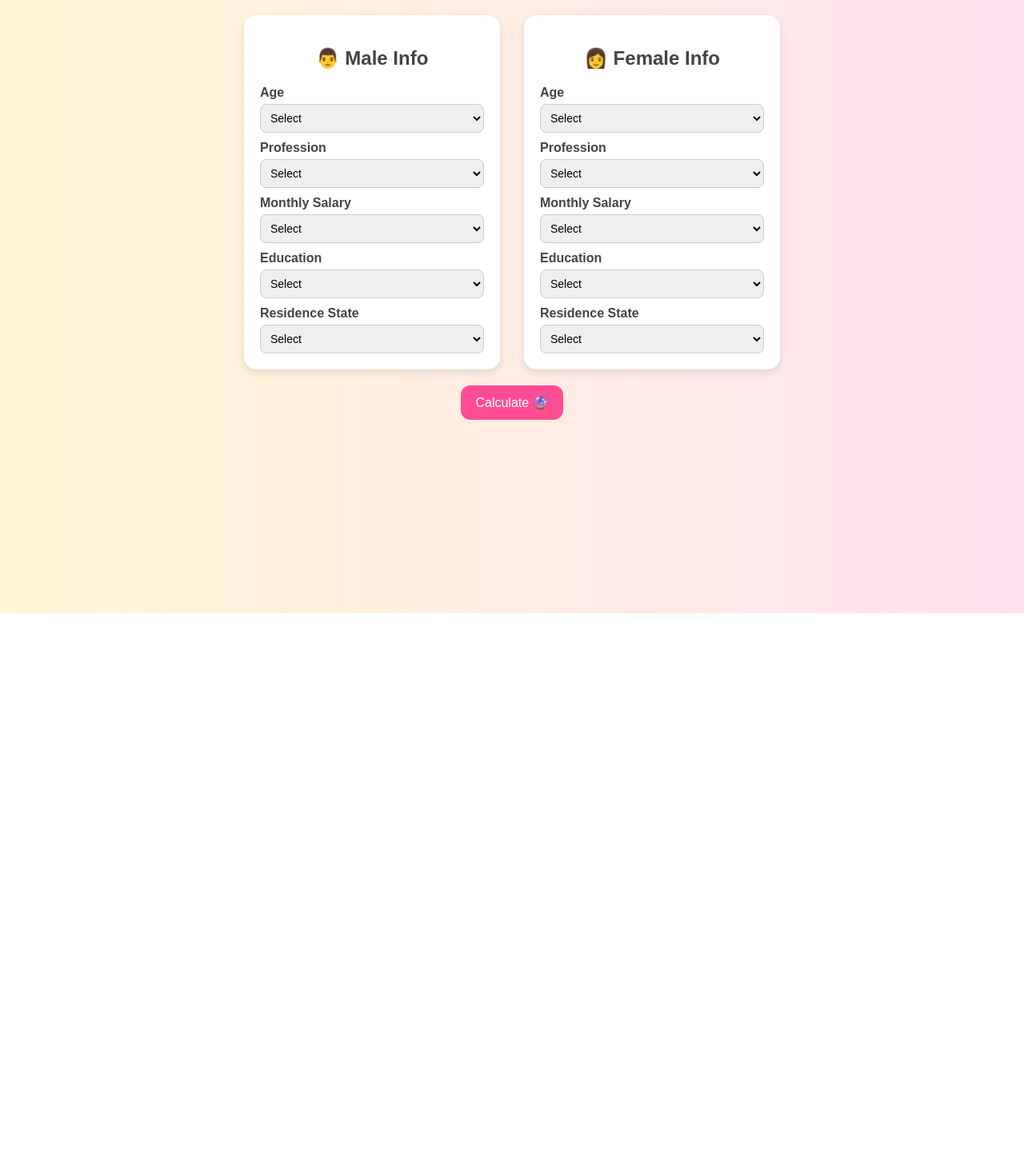
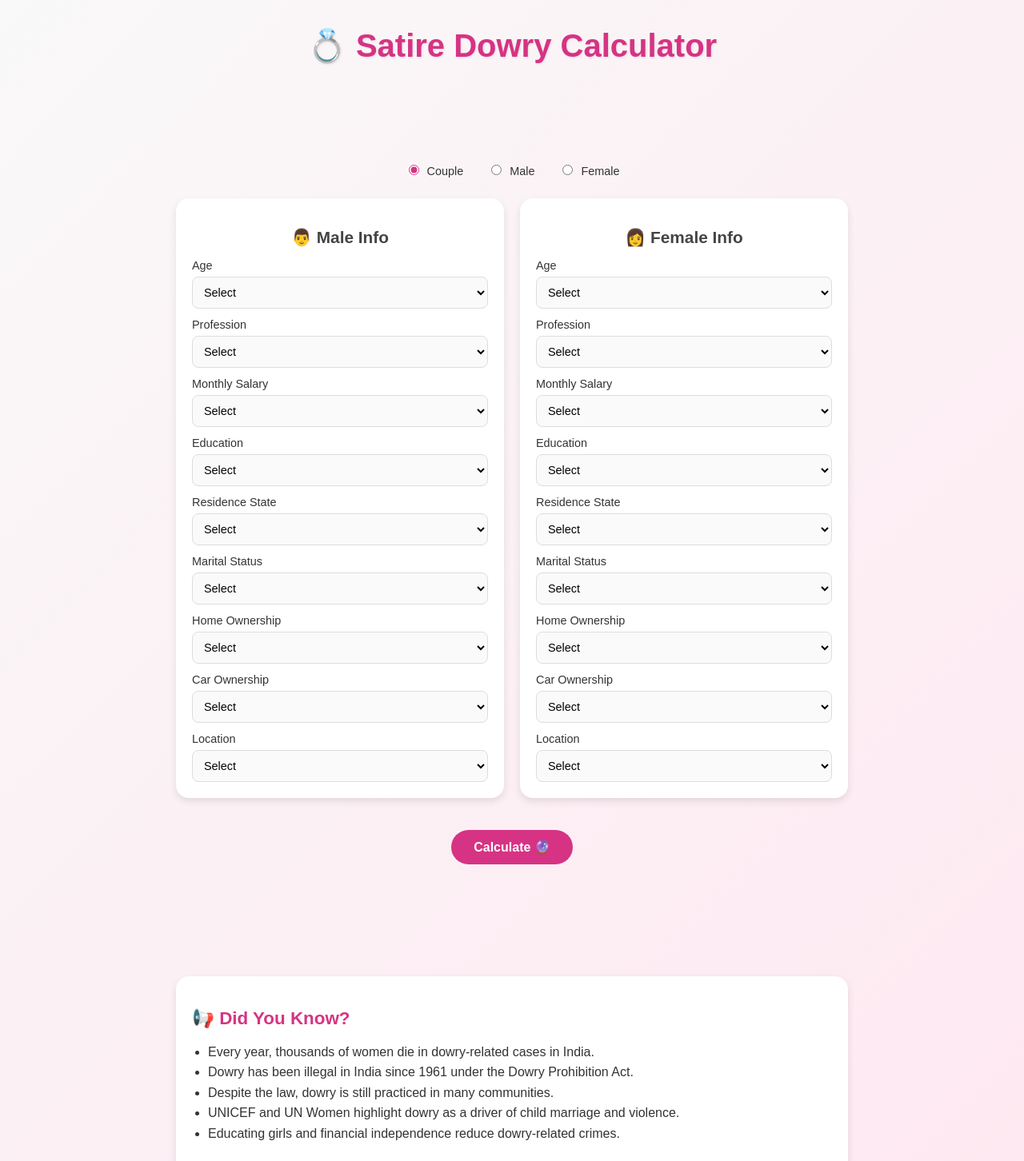
Before and after one commit to bunnyankitraj/satire-dowry, a React (Create React App) app: page / in a window 1280 px wide. Shown: the part 73-1525 px from the top of the page at 80% size. Before the commit the page ends 840 px from the top, so only its background shows below. Built offline with nearby package versions, Linux system fonts and the light colour scheme.

Commit message:
added componenets for input fields

```diff
--- a/src/App.css
+++ b/src/App.css
@@ -1,101 +1,180 @@
 body {
-  font-family: Arial, sans-serif;
-  background: linear-gradient(to right, #fff6d5, #ffe3f1);
   margin: 0;
-  padding: 0;
+  font-family: "Poppins", sans-serif;
+  background: linear-gradient(135deg, #f9f9f9, #ffe6f0);
+  color: #333;
+  display: flex;
+  justify-content: center;
+  padding: 40px 20px;
 }
 
 .container {
-  min-height: 100vh;
-  display: flex;
-  flex-direction: column;
-  align-items: center;
-  padding: 20px;
+  max-width: 1200px;
+  width: 100%;
+  text-align: center;
 }
 
 h1 {
-  font-size: 28px;
+  font-size: 2.5rem;
+  margin-bottom: 30px;
   color: #d63384;
+  text-shadow: 1px 1px 3px rgba(0,0,0,0.1);
+}
+
+.view-selection {
   margin-bottom: 20px;
+  display: flex;
+  justify-content: center;
+  gap: 30px;
+  font-weight: bold;
+  font-size: 1rem;
+}
+
+.view-selection input[type="radio"] {
+  margin-right: 6px;
+  accent-color: #d63384;
 }
 
 .form-grid {
   display: flex;
-  justify-content: center;
-  gap: 30px;
+  justify-content: space-between;
+  gap: 20px;
+  margin-bottom: 20px;
   flex-wrap: wrap;
 }
 
 .form-box {
-  background: white;
+  flex: 1;
+  background: #fff;
   padding: 20px;
-  border-radius: 15px;
-  box-shadow: 0px 4px 10px rgba(0, 0, 0, 0.1);
-  width: 280px;
-  display: flex;
-  flex-direction: column;
+  border-radius: 16px;
+  box-shadow: 0px 4px 10px rgba(0,0,0,0.1);
+  min-width: 320px;
+  transition: transform 0.2s ease-in-out;
+}
+
+.form-box:hover {
+  transform: translateY(-4px);
 }
 
 .form-box h2 {
-  margin-bottom: 10px;
+  margin-bottom: 15px;
   color: #444;
-  text-align: center;
+  font-size: 1.3rem;
 }
 
-.form-box label {
-  margin-top: 10px;
-  font-weight: bold;
-  color: #444;
+label {
+  display: block;
+  font-size: 0.9rem;
+  font-weight: 500;
+  margin: 12px 0 6px;
+  text-align: left;
 }
 
-.form-box select {
-  margin-top: 5px;
-  padding: 8px;
+select {
+  width: 100%;
+  padding: 10px;
+  border: 1px solid #ddd;
   border-radius: 8px;
-  border: 1px solid #ccc;
-  font-size: 14px;
+  font-size: 0.9rem;
+  outline: none;
+  background: #fafafa;
+  transition: border 0.2s ease;
+}
+
+select:focus {
+  border-color: #d63384;
 }
 
 .submit-btn {
-  margin-top: 20px;
-  padding: 12px 18px;
+  margin: 20px auto;
+  padding: 12px 28px;
+  font-size: 1rem;
+  font-weight: bold;
+  background: #d63384;
+  color: white;
   border: none;
-  border-radius: 12px;
-  background: #ff4d94;
-  color: white;
-  font-size: 16px;
+  border-radius: 30px;
   cursor: pointer;
-  transition: background 0.3s;
+  transition: background 0.3s ease, transform 0.2s ease;
 }
 
 .submit-btn:hover {
-  background: #e60073;
+  background: #b52a6b;
+  transform: scale(1.05);
 }
 
 .result {
-  margin-top: 20px;
-  padding: 15px;
-  background: #fff3cd;
-  border-radius: 12px;
-  font-size: 16px;
-  font-weight: bold;
-  text-align: center;
-  box-shadow: 0px 4px 8px rgba(0, 0, 0, 0.1);
-  width: 600px;
+  margin-top: 30px;
+  padding: 20px;
+  background: #fff;
+  border-radius: 16px;
+  box-shadow: 0px 4px 10px rgba(0,0,0,0.1);
+}
+
+.result h3 {
+  margin-bottom: 20px;
+  color: #28a745;
+  font-size: 1.4rem;
 }
 
 .result table {
   width: 100%;
-  margin-top: 15px;
   border-collapse: collapse;
+  margin: 0 auto;
+  max-width: 600px;
 }
 
-.result th,
-.result td {
+.result th, .result td {
   border: 1px solid #ddd;
-  padding: 8px;
+  padding: 10px;
+  text-align: center;
 }
 
 .result th {
-  background: #ffe3f1;
+  background: #f5f5f5;
 }
+
+.facts, .resources, .disclaimer {
+  margin-top: 40px;
+  padding: 20px;
+  border-radius: 16px;
+  background: #fff;
+  box-shadow: 0px 4px 10px rgba(0,0,0,0.1);
+  max-width: 800px;
+  margin-left: auto;
+  margin-right: auto;
+  text-align: left;
+}
+
+.facts h2, .resources h2 {
+  margin-bottom: 12px;
+  color: #d63384;
+  font-size: 1.4rem;
+}
+
+.facts ul, .resources ul {
+  list-style: disc;
+  padding-left: 20px;
+  line-height: 1.6;
+}
+
+.resources a {
+  color: #007bff;
+  text-decoration: none;
+  transition: color 0.2s ease;
+}
+
+.resources a:hover {
+  color: #0056b3;
+}
+
+.disclaimer {
+  margin-top: 20px;
+  font-size: 0.95rem;
+  color: #b10000;
+  font-weight: bold;
+  text-align: center;
+  border-top: 2px dashed #ffccd5;
+  padding-top: 15px;
+}
--- a/src/App.js
+++ b/src/App.js
@@ -1,32 +1,40 @@
 import React, { useState } from "react";
+import Footer from "./footer/Footer";
+import Header from "./header/Header";
 import "./App.css";
 
 export default function App() {
+  const [view, setView] = useState("Couple");
   const [male, setMale] = useState({
     age: "",
     profession: "",
     salary: "",
     education: "",
     state: "",
+    marital: "",
+    home: "",
+    car: "",
+    location: "",
   });
-
   const [female, setFemale] = useState({
     age: "",
     profession: "",
     salary: "",
     education: "",
     state: "",
+    marital: "",
+    home: "",
+    car: "",
+    location: "",
   });
 
   const [result, setResult] = useState("");
   const [breakdown, setBreakdown] = useState([]);
 
   const handleChange = (e, gender) => {
-    if (gender === "male") {
+    if (gender === "male")
       setMale({ ...male, [e.target.name]: e.target.value });
-    } else {
-      setFemale({ ...female, [e.target.name]: e.target.value });
-    }
+    else setFemale({ ...female, [e.target.name]: e.target.value });
   };
 
   const calculateDowry = () => {
@@ -37,33 +45,55 @@ export default function App() {
     const maleHasSalary = male.salary && male.salary !== "None";
     const femaleHasSalary = female.salary && female.salary !== "None";
 
-    if (maleHasSalary && femaleHasSalary) {
+    if (view === "Couple") {
+      if (maleHasSalary && femaleHasSalary)
         message = "Congrats, equality wins! No dowry needed 🏆";
-    } else if (maleHasSalary && !femaleHasSalary) {
+      else if (maleHasSalary && !femaleHasSalary)
         message = "Traditional logic: Female’s family pays dowry 💸";
-    } else if (!maleHasSalary && femaleHasSalary) {
+      else if (!maleHasSalary && femaleHasSalary)
         message = "Reverse logic: Male’s family pays dowry 💸 (tables turned)";
-    } else {
-      message = "Both are broke, only blessings will do 🙏";
+      else message = "Both are broke, only blessings will do 🙏";
+    } else if (view === "Male") {
+      message = maleHasSalary ? "Male has income 💰" : "Male has no income 😅";
+    } else if (view === "Female") {
+      message = femaleHasSalary
+        ? "Female has income 💰"
+        : "Female has no income 😅";
     }
 
-    // Satire extras
+    // Satire extras for male
     if (male.profession === "Engineer") maleExtras.push("Free Jio hotspot 📶");
     if (male.profession === "Doctor") maleExtras.push("Free checkups 🩺");
+    if (male.education === "PhD") maleExtras.push("1000-page thesis 📄");
+    if (male.state === "Delhi") maleExtras.push("Pollution mask 😷");
+    if (male.home === "Owned") maleExtras.push("2BHK flat bragging rights 🏠");
+    if (male.car === "Yes") maleExtras.push("Swift Dzire 🚗");
+    if (male.location === "Outside India") maleExtras.push("NRI tag 🌍");
+
+    // Satire extras for female
     if (female.profession === "Doctor") femaleExtras.push("Health checkups 🩺");
-    if (female.profession === "Teacher") femaleExtras.push("Homework checking 📚");
+    if (female.profession === "Teacher")
+      femaleExtras.push("Homework checking 📚");
+    if (female.education === "Master's") femaleExtras.push("Extra degree 🎓");
+    if (female.state === "Kerala") femaleExtras.push("Houseboat ride 🛶");
+    if (female.home === "Owned") femaleExtras.push("Stability bonus 🏡");
+    if (female.car === "Yes") femaleExtras.push("Scooty pep+ 🛵");
+    if (female.location === "Outside India")
+      femaleExtras.push("Foreign diploma 🎓");
 
-    if (male.education === "PhD") maleExtras.push("1000-page thesis 📄");
-    if (female.education === "Master's") femaleExtras.push("Extra degree 🎓");
+    const breakdownData = [];
+    if (view !== "Female")
+      breakdownData.push({
+        side: "Male",
+        contributions: maleExtras.length ? maleExtras.join(", ") : "None",
+      });
+    if (view !== "Male")
+      breakdownData.push({
+        side: "Female",
+        contributions: femaleExtras.length ? femaleExtras.join(", ") : "None",
+      });
 
-    if (male.state === "Delhi") maleExtras.push("Pollution mask 😷");
-    if (female.state === "Kerala") femaleExtras.push("Houseboat ride 🛶");
-
-    setBreakdown([
-      { side: "Male", contributions: maleExtras.length ? maleExtras.join(", ") : "None" },
-      { side: "Female", contributions: femaleExtras.length ? femaleExtras.join(", ") : "None" },
-    ]);
-
+    setBreakdown(breakdownData);
     setResult(message);
   };
 
@@ -72,16 +102,18 @@ export default function App() {
     calculateDowry();
   };
 
+  const renderForm = (gender) => {
+    const data = gender === "male" ? male : female;
     return (
-    <div className="container">
-      <h1>💍 Satire Dowry Calculator</h1>
+      <div className="form-box">
+        <h2>{gender === "male" ? "👨 Male Info" : "👩 Female Info"}</h2>
 
-      <form onSubmit={handleSubmit} className="form-grid">
-        {/* Male */}
-        <div className="form-box">
-          <h2>👨 Male Info</h2>
         <label>Age</label>
-          <select name="age" onChange={(e) => handleChange(e, "male")}>
+        <select
+          name="age"
+          onChange={(e) => handleChange(e, gender)}
+          value={data.age}
+        >
           <option value="">Select</option>
           <option>18-22</option>
           <option>23-28</option>
@@ -90,7 +122,11 @@ export default function App() {
         </select>
 
         <label>Profession</label>
-          <select name="profession" onChange={(e) => handleChange(e, "male")}>
+        <select
+          name="profession"
+          onChange={(e) => handleChange(e, gender)}
+          value={data.profession}
+        >
           <option value="">Select</option>
           <option>Engineer</option>
           <option>Doctor</option>
@@ -100,7 +136,11 @@ export default function App() {
         </select>
 
         <label>Monthly Salary</label>
-          <select name="salary" onChange={(e) => handleChange(e, "male")}>
+        <select
+          name="salary"
+          onChange={(e) => handleChange(e, gender)}
+          value={data.salary}
+        >
           <option value="">Select</option>
           <option>None</option>
           <option>0 - 20k</option>
@@ -110,7 +150,11 @@ export default function App() {
         </select>
 
         <label>Education</label>
-          <select name="education" onChange={(e) => handleChange(e, "male")}>
+        <select
+          name="education"
+          onChange={(e) => handleChange(e, gender)}
+          value={data.education}
+        >
           <option value="">Select</option>
           <option>High School</option>
           <option>Bachelor's</option>
@@ -120,7 +164,11 @@ export default function App() {
         </select>
 
         <label>Residence State</label>
-          <select name="state" onChange={(e) => handleChange(e, "male")}>
+        <select
+          name="state"
+          onChange={(e) => handleChange(e, gender)}
+          value={data.state}
+        >
           <option value="">Select</option>
           <option>Bihar</option>
           <option>Delhi</option>
@@ -128,60 +176,99 @@ export default function App() {
           <option>Maharashtra</option>
           <option>Kerala</option>
         </select>
+
+        <label>Marital Status</label>
+        <select
+          name="marital"
+          onChange={(e) => handleChange(e, gender)}
+          value={data.marital}
+        >
+          <option value="">Select</option>
+          <option>Single</option>
+          <option>Married</option>
+          <option>Divorced</option>
+        </select>
+
+        <label>Home Ownership</label>
+        <select
+          name="home"
+          onChange={(e) => handleChange(e, gender)}
+          value={data.home}
+        >
+          <option value="">Select</option>
+          <option>Owned</option>
+          <option>Rented</option>
+        </select>
+
+        <label>Car Ownership</label>
+        <select
+          name="car"
+          onChange={(e) => handleChange(e, gender)}
+          value={data.car}
+        >
+          <option value="">Select</option>
+          <option>Yes</option>
+          <option>No</option>
+        </select>
+
+        <label>Location</label>
+        <select
+          name="location"
+          onChange={(e) => handleChange(e, gender)}
+          value={data.location}
+        >
+          <option value="">Select</option>
+          <option>India - Urban</option>
+          <option>India - Rural</option>
+          <option>Outside India</option>
+        </select>
+      </div>
+    );
+  };
+
+  return (
+    <div className="container">
+      <div className="header-container">
+        <Header />
       </div>
 
-        {/* Female */}
-        <div className="form-box">
-          <h2>👩 Female Info</h2>
-          <label>Age</label>
-          <select name="age" onChange={(e) => handleChange(e, "female")}>
-            <option value="">Select</option>
-            <option>18-22</option>
-            <option>23-28</option>
-            <option>29-35</option>
-            <option>35+</option>
-          </select>
+      {/* View Selection */}
+      <div className="view-selection">
+        <label>
+          <input
+            type="radio"
+            name="view"
+            value="Couple"
+            checked={view === "Couple"}
+            onChange={(e) => setView(e.target.value)}
+          />{" "}
+          Couple
+        </label>
+        <label>
+          <input
+            type="radio"
+            name="view"
+            value="Male"
+            checked={view === "Male"}
+            onChange={(e) => setView(e.target.value)}
+          />{" "}
+          Male
+        </label>
+        <label>
+          <input
+            type="radio"
+            name="view"
+            value="Female"
+            checked={view === "Female"}
+            onChange={(e) => setView(e.target.value)}
+          />{" "}
+          Female
+        </label>
+      </div>
 
-          <label>Profession</label>
-          <select name="profession" onChange={(e) => handleChange(e, "female")}>
-            <option value="">Select</option>
-            <option>Engineer</option>
-            <option>Doctor</option>
-            <option>Teacher</option>
-            <option>Artist</option>
-            <option>Unemployed Philosopher</option>
-          </select>
-
-          <label>Monthly Salary</label>
-          <select name="salary" onChange={(e) => handleChange(e, "female")}>
-            <option value="">Select</option>
-            <option>None</option>
-            <option>0 - 20k</option>
-            <option>20k - 50k</option>
-            <option>50k - 1L</option>
-            <option>1L+</option>
-          </select>
-
-          <label>Education</label>
-          <select name="education" onChange={(e) => handleChange(e, "female")}>
-            <option value="">Select</option>
-            <option>High School</option>
-            <option>Bachelor's</option>
-            <option>Master's</option>
-            <option>PhD</option>
-            <option>School of Life</option>
-          </select>
-
-          <label>Residence State</label>
-          <select name="state" onChange={(e) => handleChange(e, "female")}>
-            <option value="">Select</option>
-            <option>Bihar</option>
-            <option>Delhi</option>
-            <option>Karnataka</option>
-            <option>Maharashtra</option>
-            <option>Kerala</option>
-          </select>
-        </div>
+      <form onSubmit={handleSubmit} className="form-grid">
+        {(view === "Couple" || view === "Male") && renderForm("male")}
+        {(view === "Couple" || view === "Female") && renderForm("female")}
       </form>
 
       <button type="submit" className="submit-btn" onClick={handleSubmit}>
@@ -209,6 +296,10 @@ export default function App() {
           </table>
         </div>
       )}
+
+      <div className="footer-container">
+        <Footer />
+      </div>
     </div>
   );
 }
--- /dev/null
+++ b/src/footer/Footer.css
@@ -0,0 +1,48 @@
+.footer-container {
+    margin-top: 40px;
+    display: flex;
+    flex-direction: column;
+    gap: 30px;
+    align-items: center;
+  }
+
+  .facts, .resources, .disclaimer {
+    padding: 20px;
+    border-radius: 16px;
+    background: #fff;
+    box-shadow: 0px 4px 10px rgba(0,0,0,0.1);
+    max-width: 800px;
+    width: 100%;
+    text-align: left;
+  }
+
+  .facts h2, .resources h2 {
+    margin-bottom: 12px;
+    color: #d63384;
+    font-size: 1.4rem;
+  }
+
+  .facts ul, .resources ul {
+    list-style: disc;
+    padding-left: 20px;
+    line-height: 1.6;
+  }
+
+  .resources a {
+    color: #007bff;
+    text-decoration: none;
+    transition: color 0.2s ease;
+  }
+
+  .resources a:hover {
+    color: #0056b3;
+  }
+
+  .disclaimer {
+    font-size: 0.95rem;
+    color: #b10000;
+    font-weight: bold;
+    text-align: center;
+    border-top: 2px dashed #ffccd5;
+    padding-top: 15px;
+  }
--- /dev/null
+++ b/src/footer/Footer.js
@@ -0,0 +1,49 @@
+import React from "react";
+import "./Footer.css";
+
+export default function Footer() {
+  return (
+    <div className="footer-container">
+
+      {/* Facts Section */}
+      <div className="facts">
+        <h2>📢 Did You Know?</h2>
+        <ul>
+          <li>Every year, thousands of women die in dowry-related cases in India.</li>
+          <li>Dowry has been illegal in India since 1961 under the Dowry Prohibition Act.</li>
+          <li>Despite the law, dowry is still practiced in many communities.</li>
+          <li>UNICEF and UN Women highlight dowry as a driver of child marriage and violence.</li>
+          <li>Educating girls and financial independence reduce dowry-related crimes.</li>
+        </ul>
+      </div>
+
+      {/* Resources Section */}
+      <div className="resources">
+        <h2>📚 Resources</h2>
+        <ul>
+          <li>
+            <a href="https://ncw.nic.in/" target="_blank" rel="noreferrer">
+              National Commission for Women - Dowry Prohibition Act
+            </a>
+          </li>
+          <li>
+            <a href="https://www.unicef.org/india/" target="_blank" rel="noreferrer">
+              UNICEF India - Ending Child Marriage
+            </a>
+          </li>
+          <li>
+            <a href="https://www.unwomen.org/" target="_blank" rel="noreferrer">
+              UN Women - Ending Violence Against Women
+            </a>
+          </li>
+        </ul>
+      </div>
+
+      {/* Disclaimer */}
+      <div className="disclaimer">
+        ⚠️ Important Disclaimer: This calculator is for educational and satirical purposes only.
+        Dowry is illegal and harmful. Support organizations working to end this practice.
+      </div>
+    </div>
+  );
+}
--- /dev/null
+++ b/src/header/Header.css
@@ -0,0 +1,19 @@
+.header-container {
+    text-align: center;
+    margin-bottom: 30px;
+    padding: 20px;
+  }
+
+  .header-container h1 {
+    font-size: 2.5rem;
+    color: #d63384;
+    margin-bottom: 10px;
+    text-shadow: 1px 1px 3px rgba(0,0,0,0.1);
+  }
+
+  .header-container p {
+    font-size: 1rem;
+    color: #555;
+    margin: 5px 0;
+    line-height: 1.5;
+  }
--- /dev/null
+++ b/src/header/Header.js
@@ -0,0 +1,17 @@
+import React from "react";
+import "./Header.css";
+
+export default function Header() {
+  return (
+    <div className="header-container">
+      <h1>💍 Satire Dowry Calculator</h1>
+      {/* <p>
+        Enter the details of a male, female, or couple and see the “satirical dowry calculation.”
+        ⚠️ Remember: Dowry is illegal and harmful. This app is for educational and awareness purposes.
+      </p>
+      <p>
+        You can choose whether to view Male, Female, or Couple info below.
+      </p> */}
+    </div>
+  );
+}
```
Lines whose indentation alone changed are shown as unchanged.
